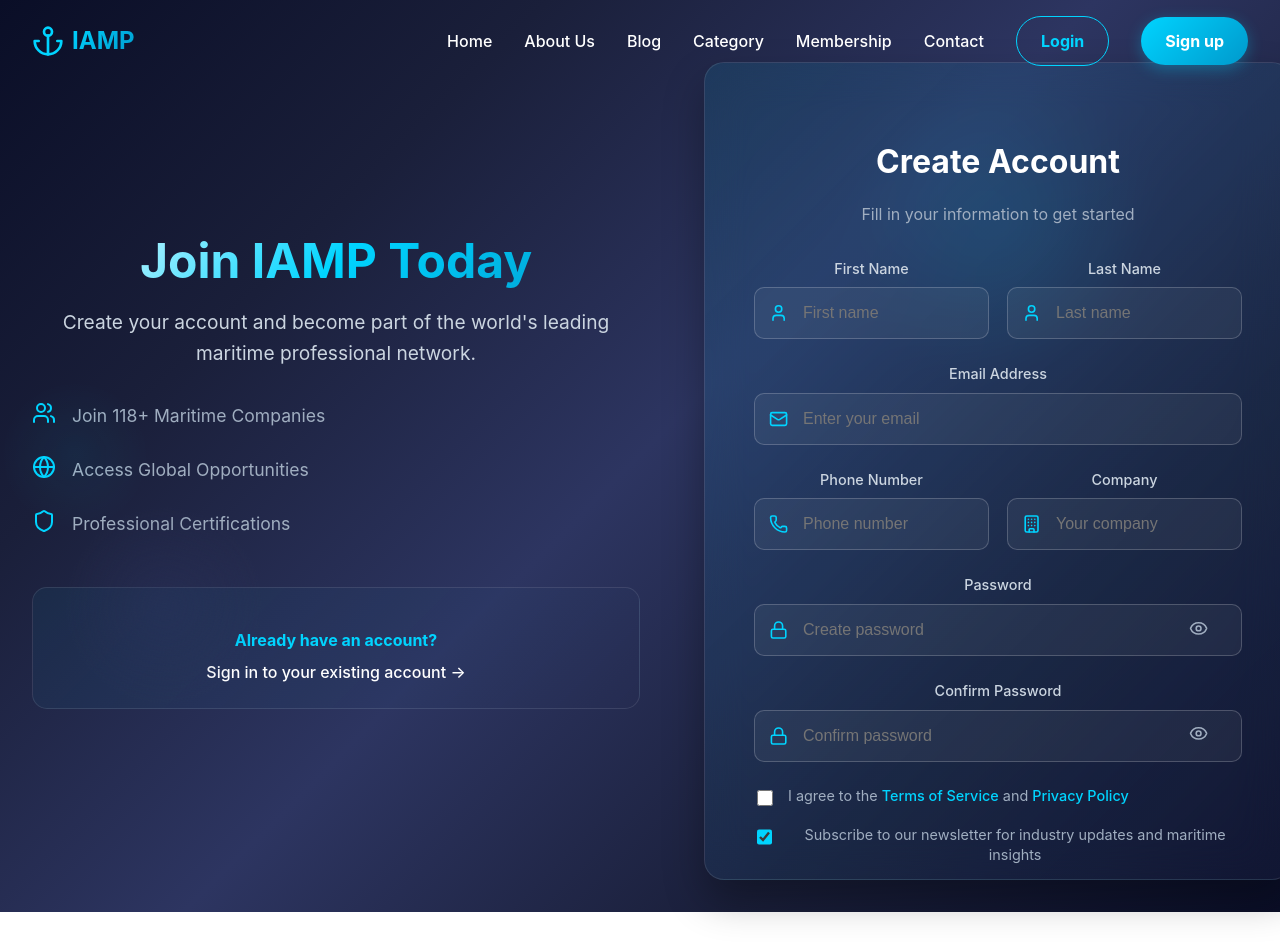
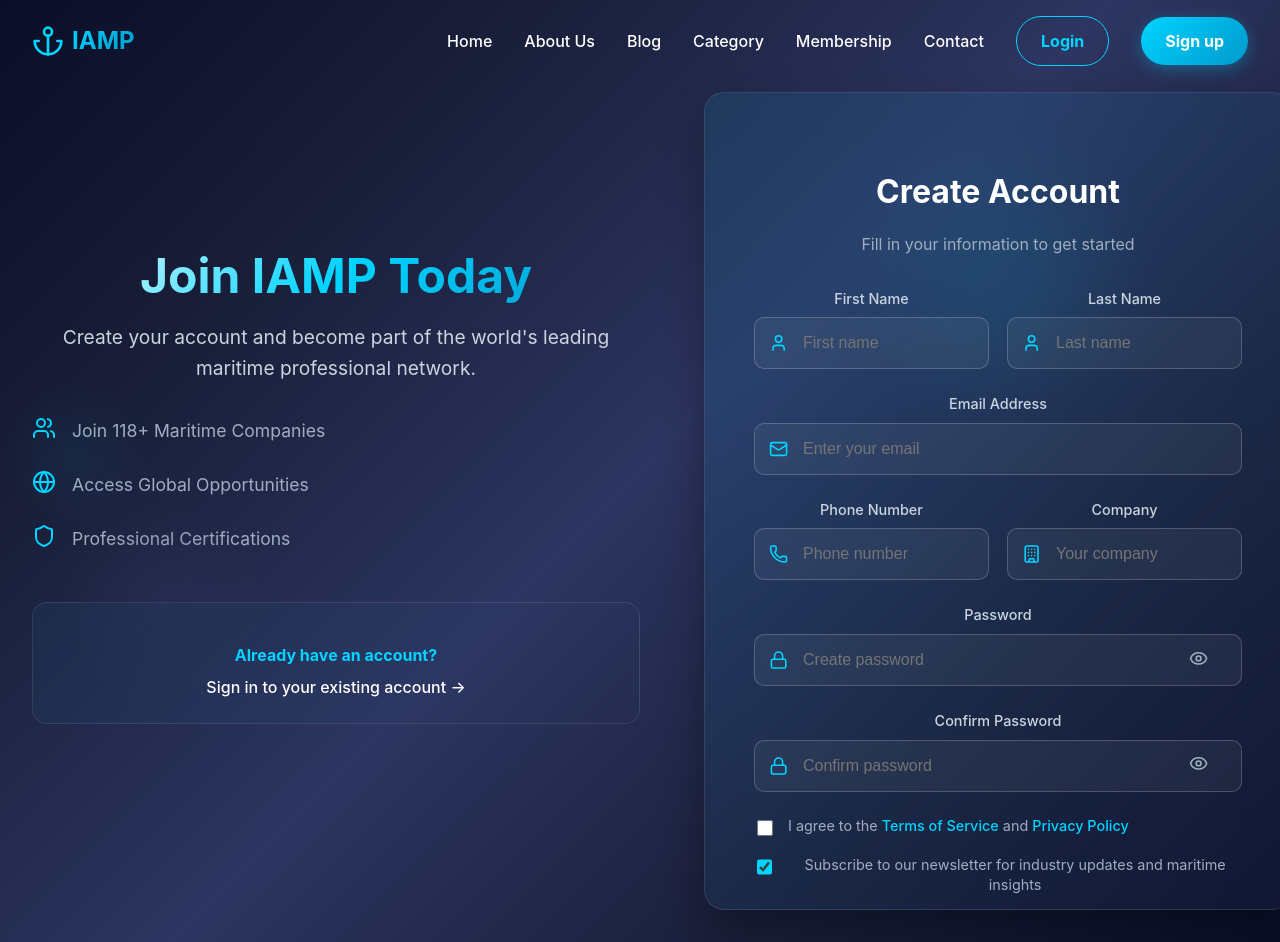
Before and after one commit to omarbougarne/ia-mp, a React (Vite) app: page /signup in a window 1280 px wide. Shown: the top 942 px of the page. Before the commit the page ends 912 px from the top, so only its background shows below. Built offline with nearby package versions, Linux system fonts and the light colour scheme.

Commit message:
implementing firebase auth

```diff
--- a/src/Components/SignIn.jsx
+++ b/src/Components/SignIn.jsx
@@ -41,9 +41,6 @@ export default function SignIn() {
       minHeight: '100vh',
       color: '#ffffff',
       fontFamily: '-apple-system, BlinkMacSystemFont, "Segoe UI", Roboto, sans-serif',
-      display: 'flex',
-      alignItems: 'center',
-      justifyContent: 'center',
       position: 'relative',
       overflow: 'hidden',
     }}>
--- a/src/Components/SignUp.jsx
+++ b/src/Components/SignUp.jsx
@@ -296,7 +296,8 @@ export default function SignUp() {
         height: '300px',
         background: 'radial-gradient(circle, rgba(0, 212, 255, 0.1) 0%, transparent 70%)',
         borderRadius: '50%',
-        animation: 'float 6s ease-in-out infinite'
+        animation: 'float 6s ease-in-out infinite',
+        marginTop: '50px'
       }} />
       <div style={{
         position: 'absolute',
@@ -405,7 +406,7 @@ export default function SignUp() {
           boxShadow: '0 20px 40px rgba(0, 0, 0, 0.3)',
           maxHeight: '90vh',
           overflowY: 'auto',
-          marginTop:'30px',
+          marginTop:'60px',
           marginRight:'20px'
         }}>
           <h2 style={{
```
